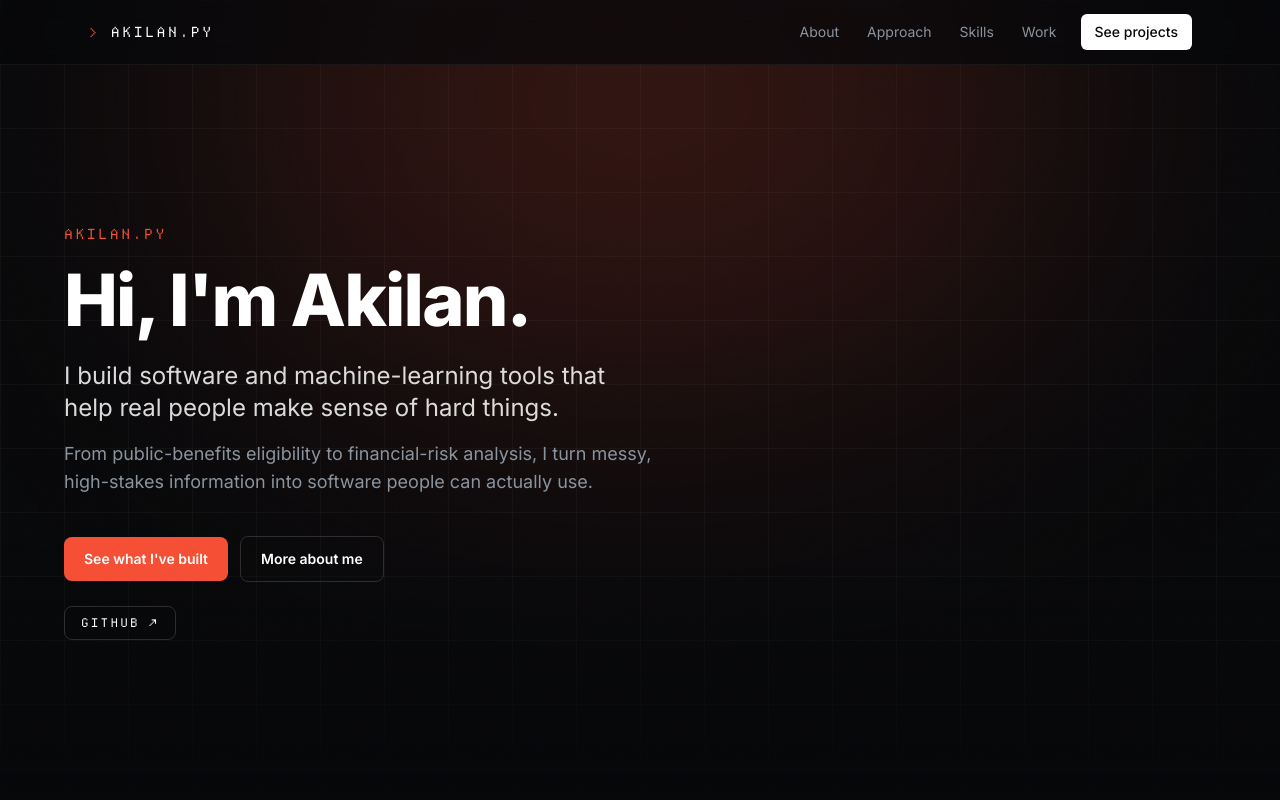
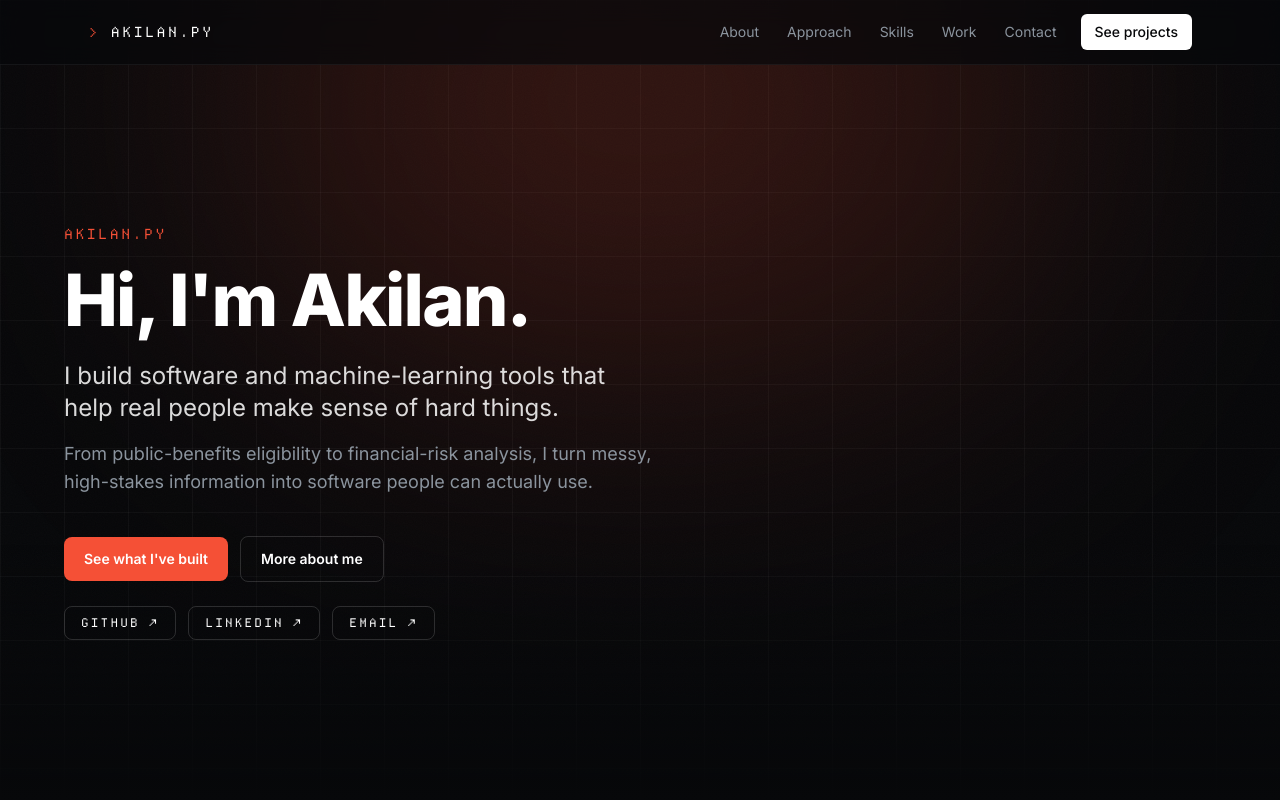
Before and after one commit to akilanvadivelan1/my-portfolio, a React (Vite) app: page / in a window 1280 px wide. Shown: the top 800 px of the page. Built offline with nearby package versions, Linux system fonts and the light colour scheme; the HTML template or start-up script is replaced by a standard one.

Commit message:
Add LinkedIn, email, and Contact section

```diff
--- a/index.html
+++ b/index.html
@@ -3,8 +3,8 @@
   <head>
     <meta charset="UTF-8" />
     <meta name="viewport" content="width=device-width, initial-scale=1.0" />
-    <meta name="description" content="Akilan Vadivelan — developer building software and machine-learning tools that help real people make sense of hard things." />
-    <title>Akilan Vadivelan — Developer & Builder</title>
+    <meta name="description" content="Akilan Vadivelan, developer building software and machine-learning tools that help real people make sense of hard things." />
+    <title>Akilan Vadivelan | Developer & Builder</title>
     <link rel="preconnect" href="https://fonts.googleapis.com" />
     <link rel="preconnect" href="https://fonts.gstatic.com" crossorigin />
     <link
--- a/src/App.tsx
+++ b/src/App.tsx
@@ -5,6 +5,7 @@ import About from "./components/About";
 import Layers from "./components/Layers";
 import Skills from "./components/Skills";
 import Projects from "./components/Projects";
+import Contact from "./components/Contact";
 import Footer from "./components/Footer";
 import CursorDots from "./components/CursorDots";
 
@@ -21,6 +22,7 @@ export default function App() {
         <Layers />
         <Skills />
         <Projects />
+        <Contact />
       </main>
       <Footer />
     </div>
--- /dev/null
+++ b/src/components/Contact.tsx
@@ -0,0 +1,20 @@
+import Section from "./Section";
+import Socials from "./Socials";
+import { contact } from "../content";
+
+export default function Contact() {
+  return (
+    <Section id="contact" index="05" label="contact" title={contact.heading}>
+      <div className="max-w-2xl">
+        <p className="text-lg leading-relaxed text-white/80">{contact.body}</p>
+        <a
+          href={`mailto:${contact.email}`}
+          className="mt-8 inline-block rounded-lg bg-accent px-5 py-3 text-sm font-semibold text-white transition-opacity hover:opacity-90"
+        >
+          {contact.email}
+        </a>
+        <Socials className="mt-6" />
+      </div>
+    </Section>
+  );
+}
--- a/src/components/Nav.tsx
+++ b/src/components/Nav.tsx
@@ -5,6 +5,7 @@ const links = [
   { href: "#approach", label: "Approach" },
   { href: "#skills", label: "Skills" },
   { href: "#work", label: "Work" },
+  { href: "#contact", label: "Contact" },
 ];
 
 export default function Nav() {
--- a/src/content.ts
+++ b/src/content.ts
@@ -3,8 +3,18 @@
 // Social links. A link with an empty URL is hidden automatically.
 export const socials: { label: string; href: string }[] = [
   { label: "GitHub", href: "https://github.com/akilanvadivelan1" },
-  { label: "LinkedIn", href: "" }, // paste your LinkedIn profile URL here
+  {
+    label: "LinkedIn",
+    href: "https://www.linkedin.com/in/akilan-vadivelan-829793447/",
+  },
+  { label: "Email", href: "mailto:akilanvadivelan1@gmail.com" },
 ];
+
+export const contact = {
+  email: "akilanvadivelan1@gmail.com",
+  heading: "Want to build something together?",
+  body: "I'm always up for talking about software, machine learning, or a problem that real people are stuck on. If you have a project, a question, or just want to say hi, send me a note and I'll get back to you.",
+};
 
 export const profile = {
   name: "Akilan Vadivelan",
```
